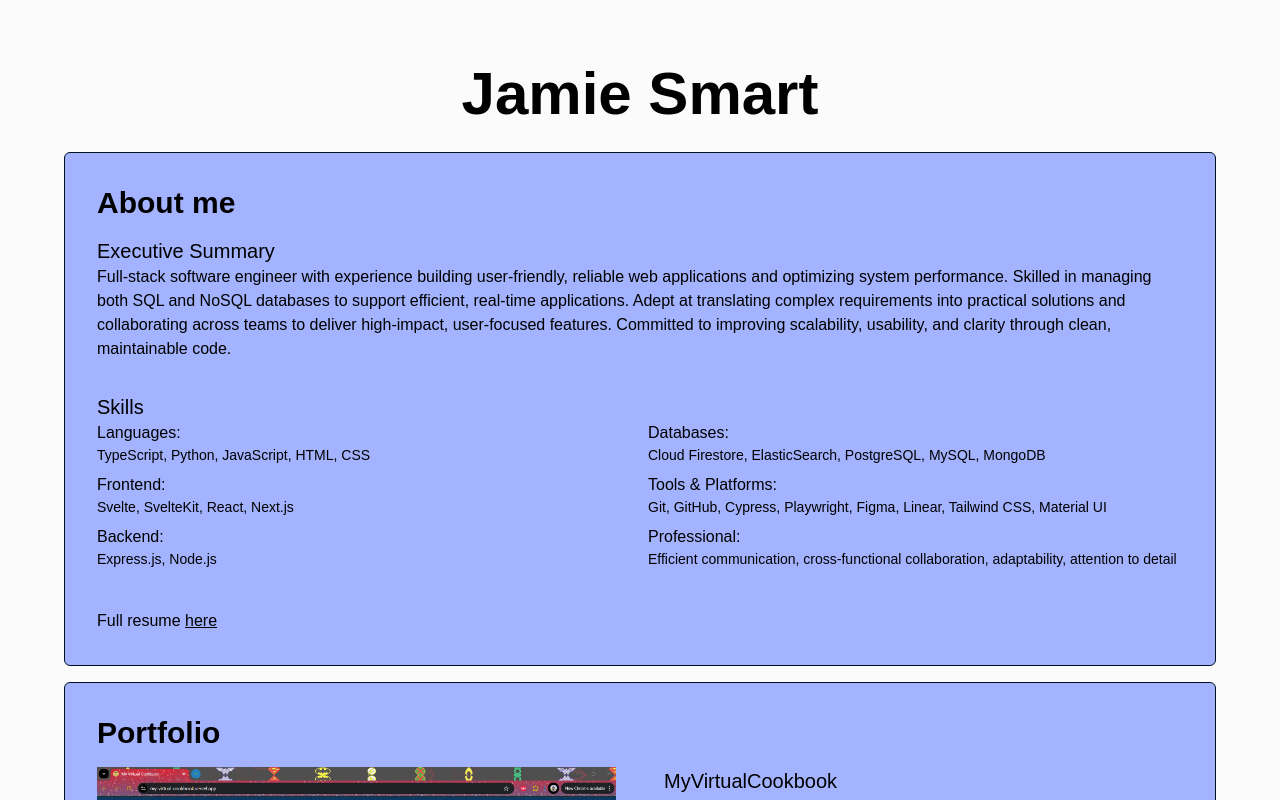
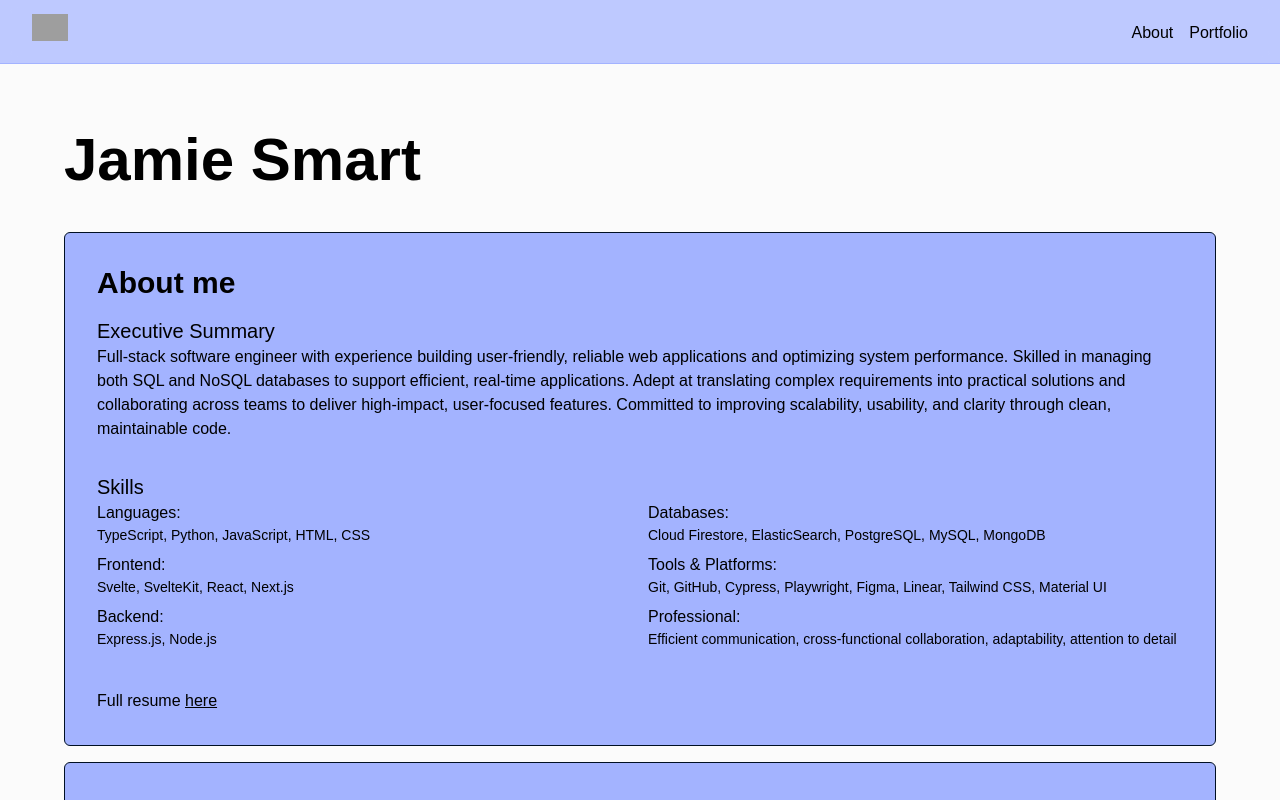
Before and after one commit to jamiemcg10/jamie-smart.info, a Next.js app: page / in a window 1280 px wide. Shown: the top 800 px of the page. Built offline with nearby package versions, Linux system fonts and the light colour scheme; grey boxes are pictures that could not be loaded.

Commit message:
create header

```diff
--- /dev/null
+++ b/src/app/components/DesktopMenu.tsx
@@ -0,0 +1,10 @@
+import DesktopMenuItem from './Header/DesktopMenuItem'
+
+export default function DesktopMenu() {
+  return (
+    <div className="hidden sm:flex gap-4">
+      <DesktopMenuItem href="#about">About</DesktopMenuItem>
+      <DesktopMenuItem href="#portfolio">Portfolio</DesktopMenuItem>
+    </div>
+  )
+}
--- /dev/null
+++ b/src/app/components/Header/DesktopMenuItem.tsx
@@ -0,0 +1,16 @@
+import Link from 'next/link'
+import { ReactNode } from 'react'
+
+interface DesktopMenuItemProps {
+  href: string
+  children: ReactNode
+}
+
+export default function DesktopMenuItem({ href, children }: DesktopMenuItemProps) {
+  return (
+    <div className="group">
+      <div className="h-0.5 justify-self-center border-b-2 border-b-white group-hover:w-full w-0 transition-all"></div>
+      <Link href={href}>{children}</Link>
+    </div>
+  )
+}
--- /dev/null
+++ b/src/app/components/Header/Header.tsx
@@ -0,0 +1,16 @@
+import Image from 'next/image'
+import DesktopMenu from '../DesktopMenu'
+
+export default function Header() {
+  return (
+    <div
+      className="bg-indigo-300/70 items-center h-16 backdrop-blur-sm fixed w-full top-0 flex justify-between border-b border-b-indigo-300 px-8
+    ">
+      <div className="w-9 h-9">
+        <Image src="/logo.ico" alt="logo" width="64" height="64" />
+      </div>
+
+      <DesktopMenu />
+    </div>
+  )
+}
--- a/src/app/components/Section.tsx
+++ b/src/app/components/Section.tsx
@@ -2,12 +2,15 @@ import { ReactNode } from 'react'
 
 interface SectionProps {
   title: string
+  href: string
   children?: ReactNode
 }
 
-export default function Section({ title, children }: SectionProps) {
+export default function Section({ title, href, children }: SectionProps) {
   return (
-    <div className="mb-4 p-8 border rounded-md bg-indigo-300 border-[#001024] dark:border-indigo-300 dark:bg-[#001024]">
+    <div
+      id={href}
+      className="mb-4 p-8 border rounded-md bg-indigo-300 border-[#001024] dark:border-indigo-300 dark:bg-[#001024]">
       <div className="text-3xl mb-4 font-semibold">{title}</div>
       <div className="space-y-8">{children}</div>
     </div>
--- a/src/app/page.tsx
+++ b/src/app/page.tsx
@@ -1,4 +1,5 @@
 import GitHubLink from './components/GitHubLink'
+import Header from './components/Header/Header'
 import MountainComparer from './components/MountainComparer'
 import MyVirtualCookbook from './components/MyVirtualCookbook'
 import ResumeLink from './components/ResumeLink'
@@ -9,14 +10,17 @@ import Summary from './components/Summary'
 export default function Home() {
   return (
     <>
-      <div className="p-4 sm:p-16">
-        <div className="h-20 mb-2 text-center text-5xl sm:text-6xl font-semibold">Jamie Smart</div>
-        <Section title="About me">
+      <Header />
+      <div className="p-4 sm:p-16 mt-8">
+        <div className="h-32 mb-2 text-5xl sm:text-6xl font-semibold content-center">
+          Jamie Smart
+        </div>
+        <Section title="About me" href="about">
           <Summary />
           <Skills />
           <ResumeLink />
         </Section>
-        <Section title="Portfolio">
+        <Section title="Portfolio" href="portfolio">
           <MyVirtualCookbook />
           <MountainComparer />
           <GitHubLink />
```
Also changed, not shown: 1 other file (tests, documents, lock files or other folders).
